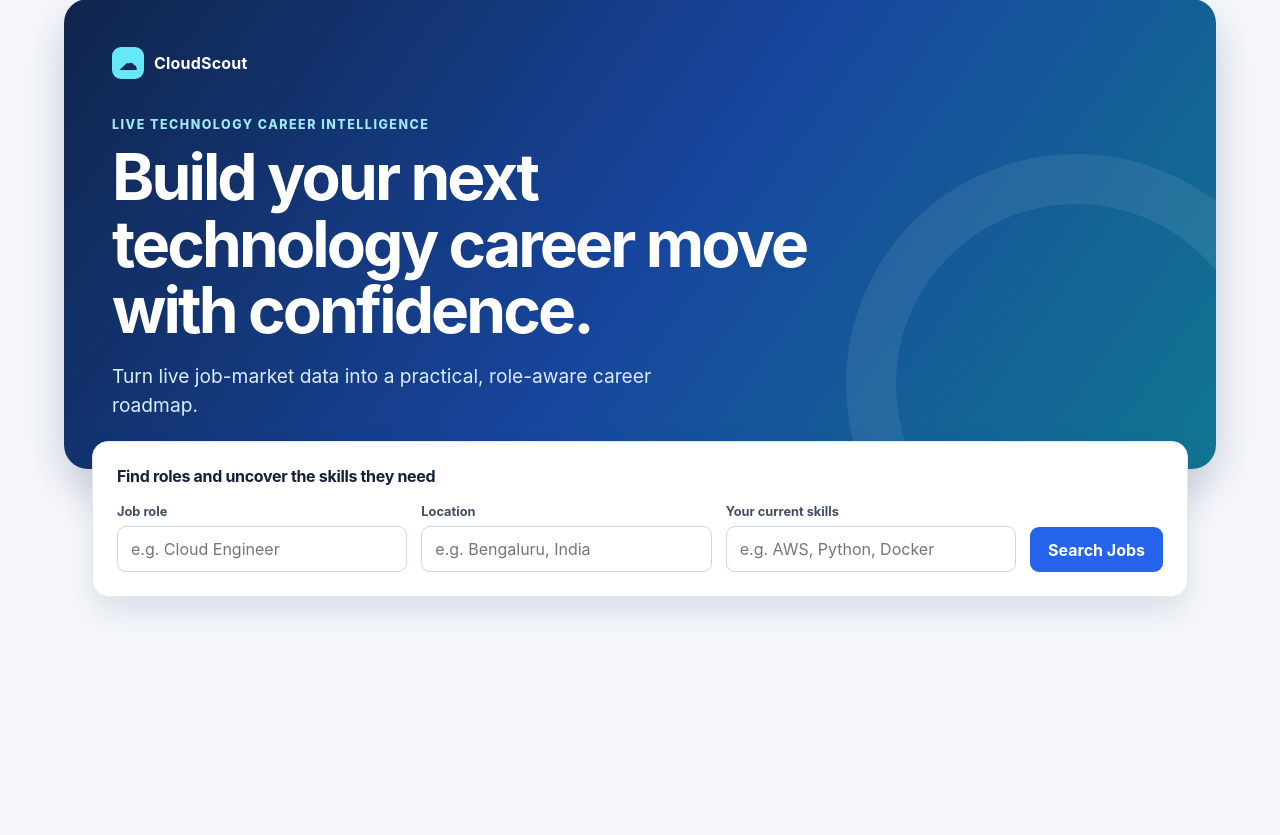
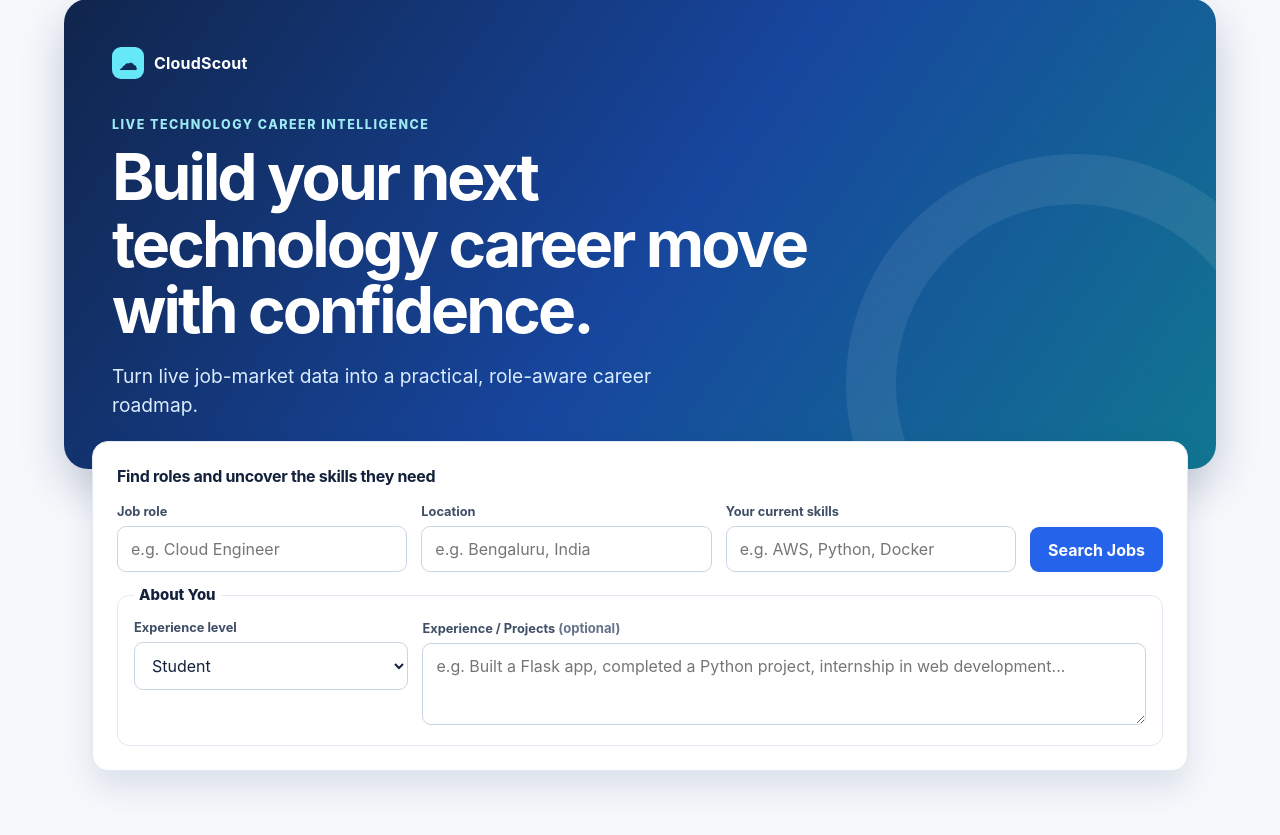
Before and after one commit to sachingupta32/CloudScout, a Flask app: page / in a window 1280 px wide. Shown: the part 29-864 px from the top of the page. Before the commit the page ends 644 px from the top, so only its background shows below. Run offline with Flask 3, Linux system fonts and the light colour scheme.

Commit message:
Add personalized job fit analysis

```diff
--- a/app.py
+++ b/app.py
@@ -127,6 +127,56 @@ def build_skill_analysis(jobs, current_skills):
     }
 
 
+def build_job_fit(jobs, analysis, experience_level):
+    """Build a transparent profile summary from the current job descriptions."""
+    frequent_skills = [
+        skill for skill in analysis["top_skills"] if skill["percentage"] >= 30
+    ]
+    owned_names = {skill["name"] for skill in analysis["owned_skills"]}
+
+    prior_experience_pattern = re.compile(
+        r"\b(?:\d+\s*(?:-|–|to)\s*\d+\+?\s*(?:years?|yrs?)|"
+        r"\d+\+?\s*(?:years?|yrs?)(?:\s+of)?\s+experience|"
+        r"minimum of \d+\s+(?:years?|yrs?)|prior experience)\b",
+        re.IGNORECASE,
+    )
+    entry_level_pattern = re.compile(
+        r"\b(?:entry[- ]level|freshers?|new grad(?:uate)?|recent grad(?:uate)?|"
+        r"graduate trainee|0\s*(?:-|–|to)\s*2\s+(?:years?|yrs?))\b",
+        re.IGNORECASE,
+    )
+    descriptions = [job.get("description") or "" for job in jobs]
+    prior_experience_count = sum(
+        bool(prior_experience_pattern.search(description))
+        for description in descriptions
+    )
+    entry_level_count = sum(
+        bool(entry_level_pattern.search(description))
+        for description in descriptions
+    )
+    majority = (len(jobs) + 1) // 2
+    if prior_experience_count >= majority:
+        experience_signal = "Many analyzed jobs mention prior experience."
+    elif entry_level_count >= majority:
+        experience_signal = (
+            "Most analyzed jobs mention entry-level or fresher-friendly language."
+        )
+    else:
+        experience_signal = "Experience requirements vary across the current results."
+
+    return {
+        "experience_level": experience_level,
+        "analyzed_jobs": len(jobs),
+        "strong_matches": [
+            skill for skill in frequent_skills if skill["name"] in owned_names
+        ],
+        "skill_gaps": [
+            skill for skill in frequent_skills if skill["name"] not in owned_names
+        ],
+        "experience_signal": experience_signal,
+    }
+
+
 def search_jobs(role, location):
     """Request jobs for the submitted role from SerpApi."""
     api_key = os.getenv("SERPAPI_KEY")
@@ -182,8 +232,15 @@ def index():
     jobs = []
     error = None
     searched = False
-    form_data = {"role": "", "location": "", "skills": ""}
+    form_data = {
+        "role": "",
+        "location": "",
+        "skills": "",
+        "experience_level": "Student",
+        "experience_details": "",
+    }
     analysis = None
+    job_fit = None
 
     if request.method == "POST":
         searched = True
@@ -191,13 +248,23 @@ def index():
             "role": request.form.get("role", "").strip(),
             "location": request.form.get("location", "").strip(),
             "skills": request.form.get("skills", "").strip(),
+            "experience_level": request.form.get("experience_level", "Student"),
+            "experience_details": request.form.get("experience_details", "").strip(),
         }
         if not form_data["role"] or not form_data["location"]:
             error = "Please enter both a job role and a location."
         else:
             jobs, error = search_jobs(form_data["role"], form_data["location"])
             if not error and jobs:
-                analysis = build_skill_analysis(jobs, form_data["skills"])
+                # Project text contributes only skills recognized by the same
+                # transparent catalog used for the current-skills field.
+                profile_text = "\n".join(
+                    (form_data["skills"], form_data["experience_details"])
+                )
+                analysis = build_skill_analysis(jobs, profile_text)
+                job_fit = build_job_fit(
+                    jobs, analysis, form_data["experience_level"]
+                )
 
     return render_template(
         "index.html",
@@ -206,6 +273,7 @@ def index():
         searched=searched,
         form_data=form_data,
         analysis=analysis,
+        job_fit=job_fit,
     )
 
 
--- a/templates/index.html
+++ b/templates/index.html
@@ -20,8 +20,11 @@
       .search-heading { margin:0 0 18px; font-size:1rem; }
       .search-form { display:grid; grid-template-columns:1.2fr 1.2fr 1.2fr auto; gap:14px; align-items:end; }
       label { display:block; margin-bottom:7px; color:#3f4e66; font-size:.8rem; font-weight:750; }
-      input { width:100%; padding:12px 13px; border:1px solid #cbd6e5; border-radius:9px; outline:none; color:var(--ink); font:inherit; }
-      input:focus { border-color:var(--blue); box-shadow:0 0 0 3px rgba(37,99,235,.13); }
+      input,select,textarea { width:100%; padding:12px 13px; border:1px solid #cbd6e5; border-radius:9px; outline:none; color:var(--ink); background:#fff; font:inherit; }
+      textarea { min-height:82px; resize:vertical; }
+      input:focus,select:focus,textarea:focus { border-color:var(--blue); box-shadow:0 0 0 3px rgba(37,99,235,.13); }
+      .about-you { display:grid; grid-column:1 / -1; grid-template-columns:minmax(180px,.55fr) minmax(0,1.45fr); gap:14px; margin:0; padding:16px; border:1px solid var(--line); border-radius:12px; }
+      .about-you legend { padding:0 5px; color:var(--ink); font-size:.93rem; font-weight:800; }
       button,.button { display:inline-flex; align-items:center; justify-content:center; min-height:45px; padding:0 18px; border:0; border-radius:9px; background:var(--blue); color:#fff; font:inherit; font-weight:750; text-decoration:none; cursor:pointer; transition:.18s ease; }
       button:hover,.button:hover { background:var(--blue-dark); transform:translateY(-1px); }
       .message { margin:28px 0 0; padding:14px 16px; border-radius:10px; font-weight:600; }
@@ -54,7 +57,7 @@
       .powered { padding:18px 20px; border-radius:14px; color:#36516e; background:#eaf5ff; font-size:.85rem; line-height:1.5; } .powered strong { color:#174a8e; }
       .empty-copy { margin:0; color:var(--muted); font-size:.9rem; line-height:1.5; }
       @media (max-width:900px) { .search-form { grid-template-columns:1fr 1fr; } .search-form button { grid-column:1 / -1; } .dashboard { grid-template-columns:1fr; } }
-      @media (max-width:600px) { .page { padding:14px 14px 40px; } .hero { padding:27px 24px 52px; border-radius:18px; } .eyebrow { margin-top:28px; } .search-card { margin:-25px 10px 0; padding:18px; } .search-form { grid-template-columns:1fr; } .search-form button { grid-column:auto; } .panel { padding:19px; } .skill-row { grid-template-columns:1fr auto; } .bar-track { grid-column:1 / -1; grid-row:2; } .skill-stat { grid-column:2; grid-row:1; } }
+      @media (max-width:600px) { .page { padding:14px 14px 40px; } .hero { padding:27px 24px 52px; border-radius:18px; } .eyebrow { margin-top:28px; } .search-card { margin:-25px 10px 0; padding:18px; } .search-form,.about-you { grid-template-columns:1fr; } .search-form button { grid-column:auto; } .panel { padding:19px; } .skill-row { grid-template-columns:1fr auto; } .bar-track { grid-column:1 / -1; grid-row:2; } .skill-stat { grid-column:2; grid-row:1; } }
     </style>
   </head>
   <body>
@@ -73,6 +76,11 @@
           <div><label for="location">Location</label><input id="location" name="location" type="text" placeholder="e.g. Bengaluru, India" value="{{ form_data.location }}" required></div>
           <div><label for="skills">Your current skills</label><input id="skills" name="skills" type="text" placeholder="e.g. AWS, Python, Docker" value="{{ form_data.skills }}"></div>
           <button type="submit">Search Jobs</button>
+          <fieldset class="about-you">
+            <legend>About You</legend>
+            <div><label for="experience_level">Experience level</label><select id="experience_level" name="experience_level"><option{% if form_data.experience_level == 'Student' %} selected{% endif %}>Student</option><option{% if form_data.experience_level == 'Fresher' %} selected{% endif %}>Fresher</option><option{% if form_data.experience_level == '0–2 years' %} selected{% endif %}>0–2 years</option><option{% if form_data.experience_level == '2–5 years' %} selected{% endif %}>2–5 years</option><option{% if form_data.experience_level == '5+ years' %} selected{% endif %}>5+ years</option></select></div>
+            <div><label for="experience_details">Experience / Projects <span class="job-count">(optional)</span></label><textarea id="experience_details" name="experience_details" placeholder="e.g. Built a Flask app, completed a Python project, internship in web development...">{{ form_data.experience_details }}</textarea></div>
+          </fieldset>
         </form>
       </section>
 
@@ -101,6 +109,17 @@
               {% if analysis.gaps %}<p class="section-intro">Build these next, ranked by employer demand:</p><ul class="gap-list">{% for skill in analysis.gaps %}<li class="gap-item"><div><strong>{{ skill.name }}</strong><span>{{ skill.count }} jobs mention this skill</span></div><span class="demand">{{ skill.percentage }}%</span></li>{% endfor %}</ul>{% else %}<p class="empty-copy">Nice work—none of the recognized skills in these jobs are missing from your input.</p>{% endif %}
             </section>
             <section class="panel">
+              <p class="section-kicker">Personalized context</p><h2>Your Job Fit</h2>
+              <p class="section-intro">Experience level: <strong>{{ job_fit.experience_level }}</strong> · {{ job_fit.analyzed_jobs }} live jobs analyzed</p>
+              <h3>Existing Skills</h3>
+              {% if analysis.owned_skills %}<div class="chips">{% for skill in analysis.owned_skills %}<span class="chip">✓ {{ skill.name }}</span>{% endfor %}</div>{% else %}<p class="empty-copy">No recognized profile skills were detected in this batch.</p>{% endif %}
+              <h3 style="margin-top:22px">Strong Matches</h3>
+              {% if job_fit.strong_matches %}<div class="chips">{% for skill in job_fit.strong_matches %}<span class="chip">✓ {{ skill.name }} · {{ skill.percentage }}%</span>{% endfor %}</div>{% else %}<p class="empty-copy">No frequently requested skills from your profile were detected in this batch.</p>{% endif %}
+              <h3 style="margin-top:22px">Skill Gaps</h3>
+              {% if job_fit.skill_gaps %}<ul class="gap-list">{% for skill in job_fit.skill_gaps %}<li class="gap-item"><div><strong>{{ skill.name }}</strong><span>{{ skill.count }} jobs mention this skill</span></div><span class="demand">{{ skill.percentage }}%</span></li>{% endfor %}</ul>{% else %}<p class="empty-copy">No frequently requested skill gaps were found.</p>{% endif %}
+              <h3 style="margin-top:22px">Experience Signal</h3><p class="section-intro">{{ job_fit.experience_signal }}</p>
+            </section>
+            <section class="panel">
               <p class="section-kicker">Simple next steps</p><h2>Top 10 Recommended Learning Priorities</h2><p class="section-intro">Start with the highest-demand skills first.</p>
               {% if analysis.learning_order %}<p class="section-intro">Top 10 priorities based on current job demand.</p><ol class="roadmap">{% for skill in analysis.learning_order %}<li><strong>{{ skill.name }}</strong><span>{{ skill.demand_level }} · {{ skill.percentage }}% of current listings</span></li>{% endfor %}</ol>{% else %}<p class="empty-copy">No learning gaps were found from the recognized skills.</p>{% endif %}
             </section>
```
